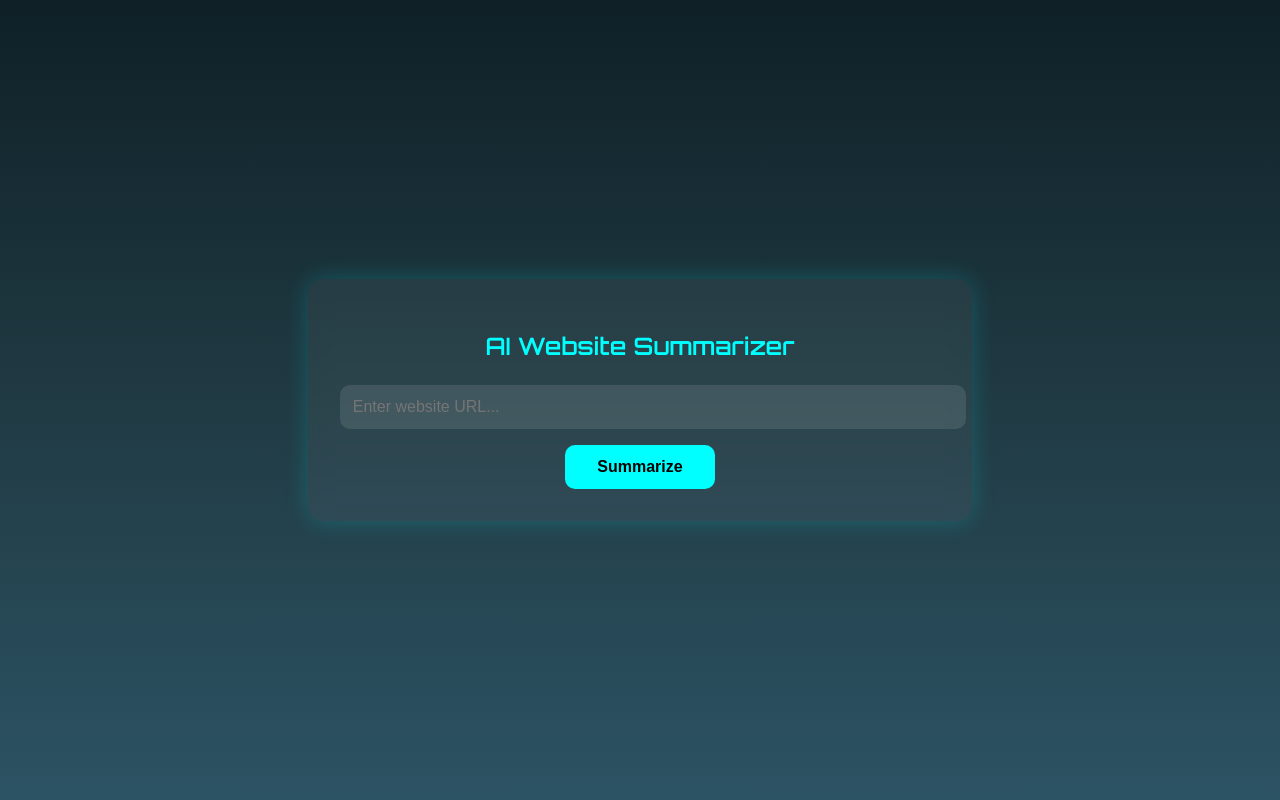
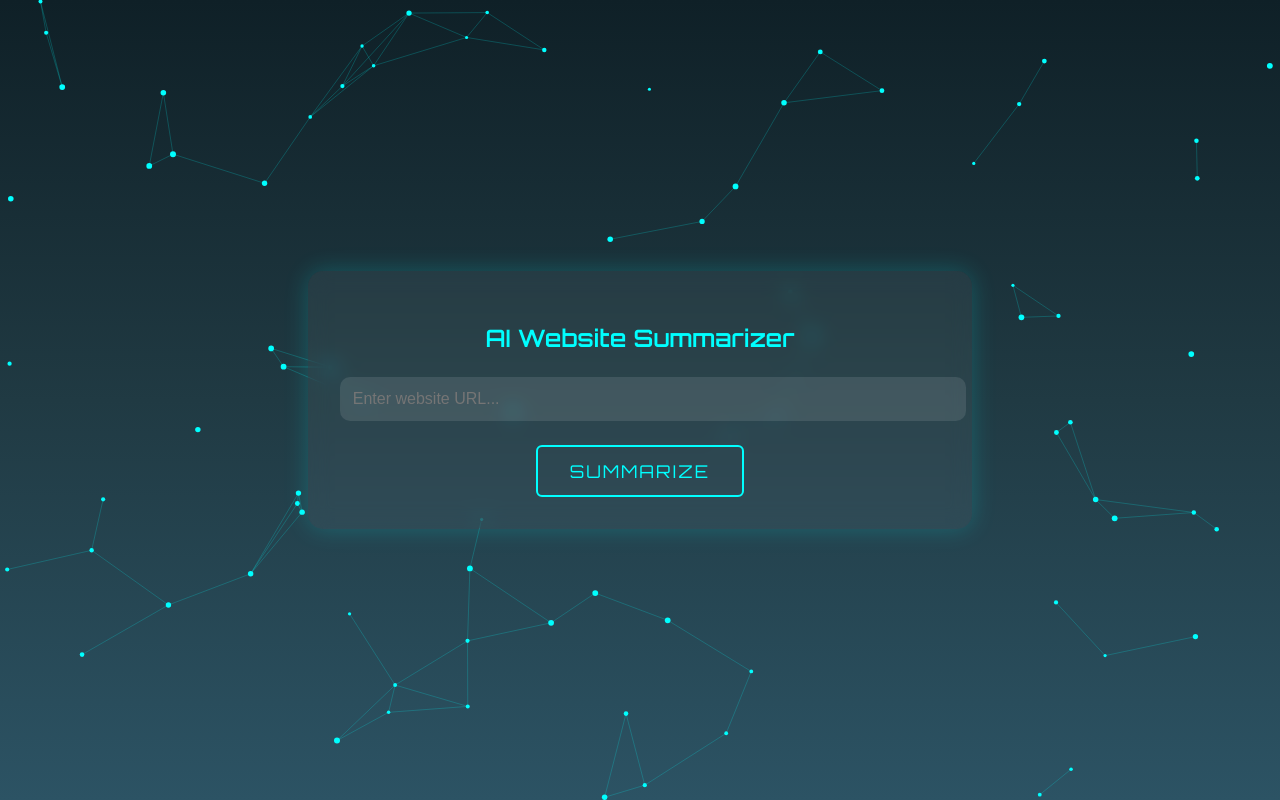
Before and after one commit to mashaq047/LLM-Engineering, a plain HTML site: page AIWebsiteSummarizer/index.html in a window 1280 px wide. Drawn offline with nearby package versions, Linux system fonts and the light colour scheme.

Commit message:
UI changes

```diff
--- a/AIWebsiteSummarizer/index.html
+++ b/AIWebsiteSummarizer/index.html
@@ -5,7 +5,10 @@
   <meta name="viewport" content="width=device-width, initial-scale=1.0"/>
   <title>Website Summarizer</title>
   <link href="https://fonts.googleapis.com/css2?family=Orbitron:wght@400;600&display=swap" rel="stylesheet">
+  <link href="https://fonts.googleapis.com/css2?family=Orbitron:wght@500&display=swap" rel="stylesheet">
+
   <style>
+
     body {
       font-family: 'Orbitron', sans-serif;
       background: linear-gradient(to bottom, #0f2027, #203a43, #2c5364);
@@ -44,21 +47,84 @@
       color: white;
     }
 
+    /* Default futuristic button */
 button {
-      margin-top: 1rem;
+  background: none;
+  color: #00ffff;
+  border: 2px solid #00ffff;
   padding: 0.8rem 2rem;
-      font-size: 1rem;
-      font-weight: bold;
-      background-color: #00ffff;
-      color: #000;
-      border: none;
-      border-radius: 10px;
+  font-size: 1.1rem;
+  font-family: 'Orbitron', sans-serif;
   cursor: pointer;
-      transition: all 0.3s ease;
+  transition: all 0.4s ease;
+  position: relative;
+  z-index: 1;
+  border-radius: 6px;
+  text-transform: uppercase;
+  letter-spacing: 2px;
+  overflow: hidden;
+}
+
+button::before {
+  content: "";
+  position: absolute;
+  top: 0; left: 0;
+  width: 100%; height: 100%;
+  background: linear-gradient(120deg, #00ffff, #007777, #00ffff);
+  transform: scaleX(0);
+  transform-origin: left;
+  transition: transform 0.5s ease;
+  z-index: -1;
+}
+
+button:hover::before {
+  transform: scaleX(1);
 }
 
 button:hover {
-      background-color: #00cccc;
+  color: black;
+}
+
+/* Loading State */
+button.loading {
+  color: black;
+  background: linear-gradient(120deg, #00ffff, #007777, #00ffff);
+  animation: pulse-bg 2s infinite;
+}
+
+@keyframes pulse-bg {
+  0% { filter: brightness(1); }
+  50% { filter: brightness(1.3); }
+  100% { filter: brightness(1); }
+}
+
+button:disabled {
+  cursor: not-allowed;
+  opacity: 0.6;
+}
+
+/* Spinner */
+.spinner {
+  margin: 2rem auto;
+  width: 56px;
+  height: 56px;
+  border: 5px solid rgba(0, 255, 255, 0.2);
+  border-top: 5px solid #00ffff;
+  border-radius: 50%;
+  animation: spin 1.1s linear infinite;
+}
+
+@keyframes spin {
+  to {
+    transform: rotate(360deg);
+  }
+}
+
+
+@keyframes pulse {
+  0% { background-position: 0% 50%; }
+  50% { background-position: 100% 50%; }
+  100% { background-position: 0% 50%; }
 }
 
     .summary {
@@ -75,37 +141,62 @@
     .hidden {
       display: none;
     }
-    .spinner {
-  margin: 2rem auto;
-  width: 48px;
-  height: 48px;
-  border: 5px solid rgba(0, 255, 255, 0.2);
-  border-top: 5px solid #00ffff;
-  border-radius: 50%;
-  animation: spin 1s linear infinite;
+
+#particle-canvas {
+  position: fixed;
+  top: 0; left: 0;
+  width: 100%;
+  height: 100%;
+  z-index: -1;
+  background: transparent;
 }
 
-@keyframes spin {
-  to {
-    transform: rotate(360deg);
+.svg-loader {
+  margin: 2rem auto;
+  display: block;
+  animation: rotate 2s linear infinite;
+  filter: drop-shadow(0 0 10px #00ffff);
 }
+
+.svg-loader .ring {
+  fill: none;
+  stroke: #00ffff;
+  stroke-width: 2;
+  opacity: 0.2;
+}
+
+.svg-loader .dot {
+  fill: #00ffff;
+  animation: orbit 2s linear infinite;
+  transform-origin: 50px 50px;
+}
+
+@keyframes rotate {
+  0%   { transform: rotate(0deg); }
+  100% { transform: rotate(360deg); }
+}
+
+@keyframes orbit {
+  0%   { transform: rotate(0deg) translateX(35px) rotate(0deg); }
+  100% { transform: rotate(360deg) translateX(35px) rotate(-360deg); }
 }
 
   </style>
 </head>
 <body>
+<canvas id="particle-canvas"></canvas>
 
   <div class="container">
     <h2>AI Website Summarizer</h2>
 
     <div id="inputSection">
       <input type="text" id="urlInput" placeholder="Enter website URL..." />
-      <button id="summarizeBtn">Summarize</button>
+      <button id="summarizeBtn" style="margin-top: 1.5rem;">Summarize</button>
     </div>
 
     <div id="summarySection" class="hidden">
       <div id="summary" class="summary"></div>
-      <button id="resetBtn" style="margin-top: 1.5rem;">🔁 Summarize Another</button>
+      <button id="resetBtn" style="margin-top: 1.5rem;">Summarize Another</button>
     </div>
   </div>
 
@@ -121,12 +212,23 @@
   const summaryDiv = document.getElementById('summary');
 
   const spinner = document.createElement('div');
-  spinner.className = 'spinner';
-  summaryDiv.appendChild(spinner);
+spinner.innerHTML = `
+  <svg class="svg-loader" viewBox="0 0 100 100" width="80" height="80">
+    <circle class="ring" cx="50" cy="50" r="45" />
+    <circle class="dot" cx="50" cy="15" r="5" />
+  </svg>
+`;
+
 
   summarizeBtn.addEventListener('click', async () => {
     const url = urlInput.value.trim();
     if (!url) return alert("Please enter a website URL.");
+
+    // Disable button and show animation
+    summarizeBtn.disabled = true;
+    summarizeBtn.classList.add('loading');
+    summarizeBtn.textContent = "Summarizing...";
+    resetBtn.style.display = "none";
 
     inputSection.classList.add('hidden');
     summaryDiv.innerHTML = '';
@@ -153,6 +255,11 @@
     } catch (error) {
       spinner.classList.add('hidden');
       summaryDiv.innerHTML = `⚠️ Failed to connect to server: ${error.message}`;
+    } finally {
+      summarizeBtn.disabled = false;
+      summarizeBtn.classList.remove('loading');
+      summarizeBtn.textContent = "Summarize";
+      resetBtn.style.display = "inline-block";
     }
   });
 
@@ -161,6 +268,7 @@
     urlInput.value = '';
     summarySection.classList.add('hidden');
     inputSection.classList.remove('hidden');
+    resetBtn.style.display = "none";
   });
 
   function typeText(container, htmlContent) {
@@ -174,7 +282,7 @@
       if (i < text.length) {
         container.innerHTML += text.charAt(i);
         i++;
-        setTimeout(type, 15);
+        setTimeout(type, 10);
       }
     }
     type();
@@ -182,5 +290,78 @@
 </script>
 
 
+<script>
+  const canvas = document.getElementById('particle-canvas');
+  const ctx = canvas.getContext('2d');
+  let particles = [];
+
+  function resize() {
+    canvas.width = window.innerWidth;
+    canvas.height = window.innerHeight;
+  }
+  window.addEventListener('resize', resize);
+  resize();
+
+  class Particle {
+    constructor() {
+      this.x = Math.random() * canvas.width;
+      this.y = Math.random() * canvas.height;
+      this.vx = (Math.random() - 0.5) * 0.8;
+      this.vy = (Math.random() - 0.5) * 0.8;
+      this.radius = 1.5 + Math.random() * 1.5;
+    }
+
+    move() {
+      this.x += this.vx;
+      this.y += this.vy;
+      if (this.x < 0 || this.x > canvas.width) this.vx *= -1;
+      if (this.y < 0 || this.y > canvas.height) this.vy *= -1;
+    }
+
+    draw() {
+      ctx.beginPath();
+      ctx.arc(this.x, this.y, this.radius, 0, Math.PI * 2);
+      ctx.fillStyle = '#00ffff';
+      ctx.fill();
+    }
+  }
+
+  function connect(p1, p2) {
+    const dx = p1.x - p2.x;
+    const dy = p1.y - p2.y;
+    const dist = Math.sqrt(dx * dx + dy * dy);
+    if (dist < 100) {
+      ctx.strokeStyle = 'rgba(0, 255, 255, 0.2)';
+      ctx.lineWidth = 1;
+      ctx.beginPath();
+      ctx.moveTo(p1.x, p1.y);
+      ctx.lineTo(p2.x, p2.y);
+      ctx.stroke();
+    }
+  }
+
+  function animate() {
+    ctx.clearRect(0, 0, canvas.width, canvas.height);
+    particles.forEach(p => p.move());
+    for (let i = 0; i < particles.length; i++) {
+      particles[i].draw();
+      for (let j = i + 1; j < particles.length; j++) {
+        connect(particles[i], particles[j]);
+      }
+    }
+    requestAnimationFrame(animate);
+  }
+
+  function initParticles(count = 80) {
+    particles = [];
+    for (let i = 0; i < count; i++) {
+      particles.push(new Particle());
+    }
+  }
+
+  initParticles();
+  animate();
+</script>
+
 </body>
 </html>
```
Lines whose indentation alone changed are shown as unchanged.
